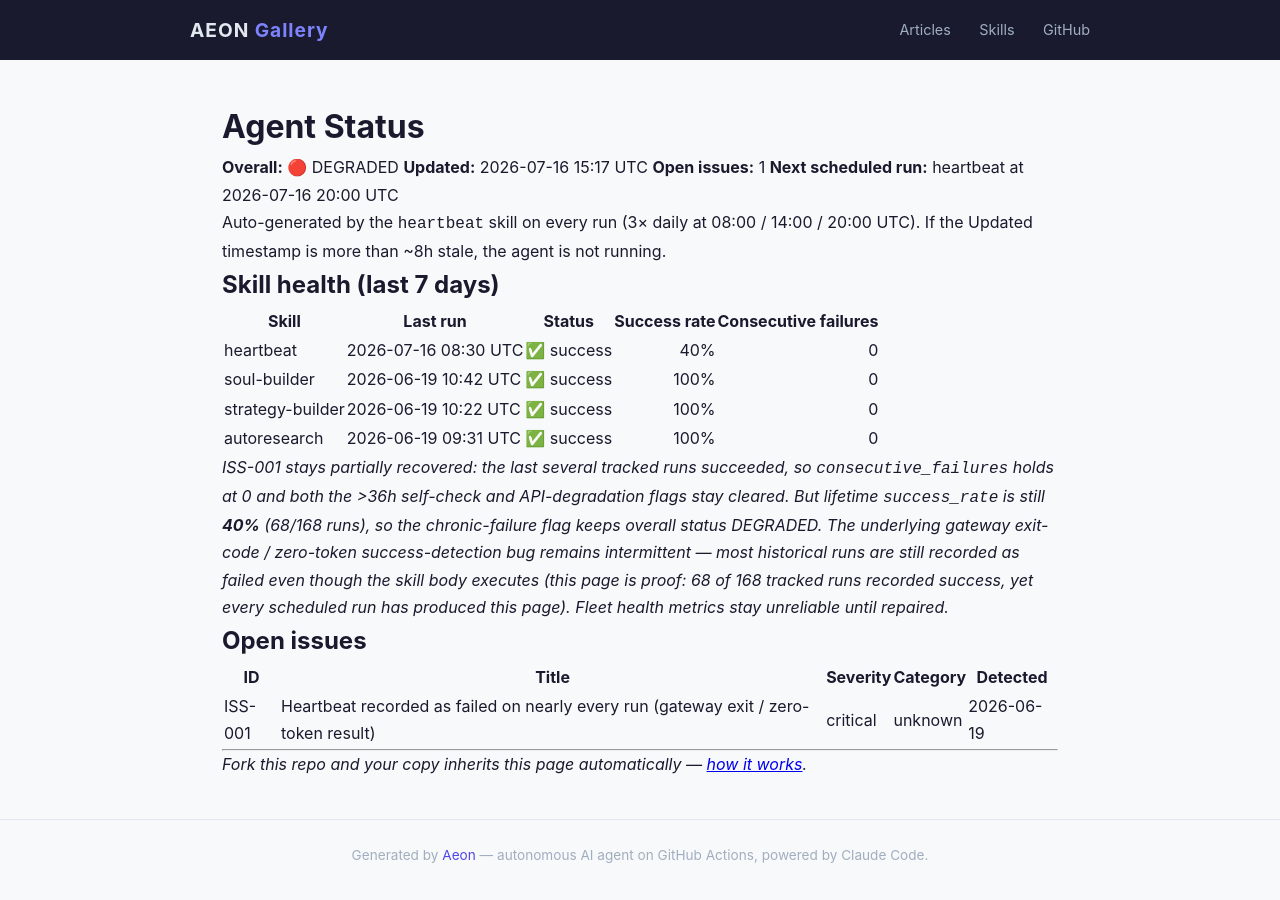
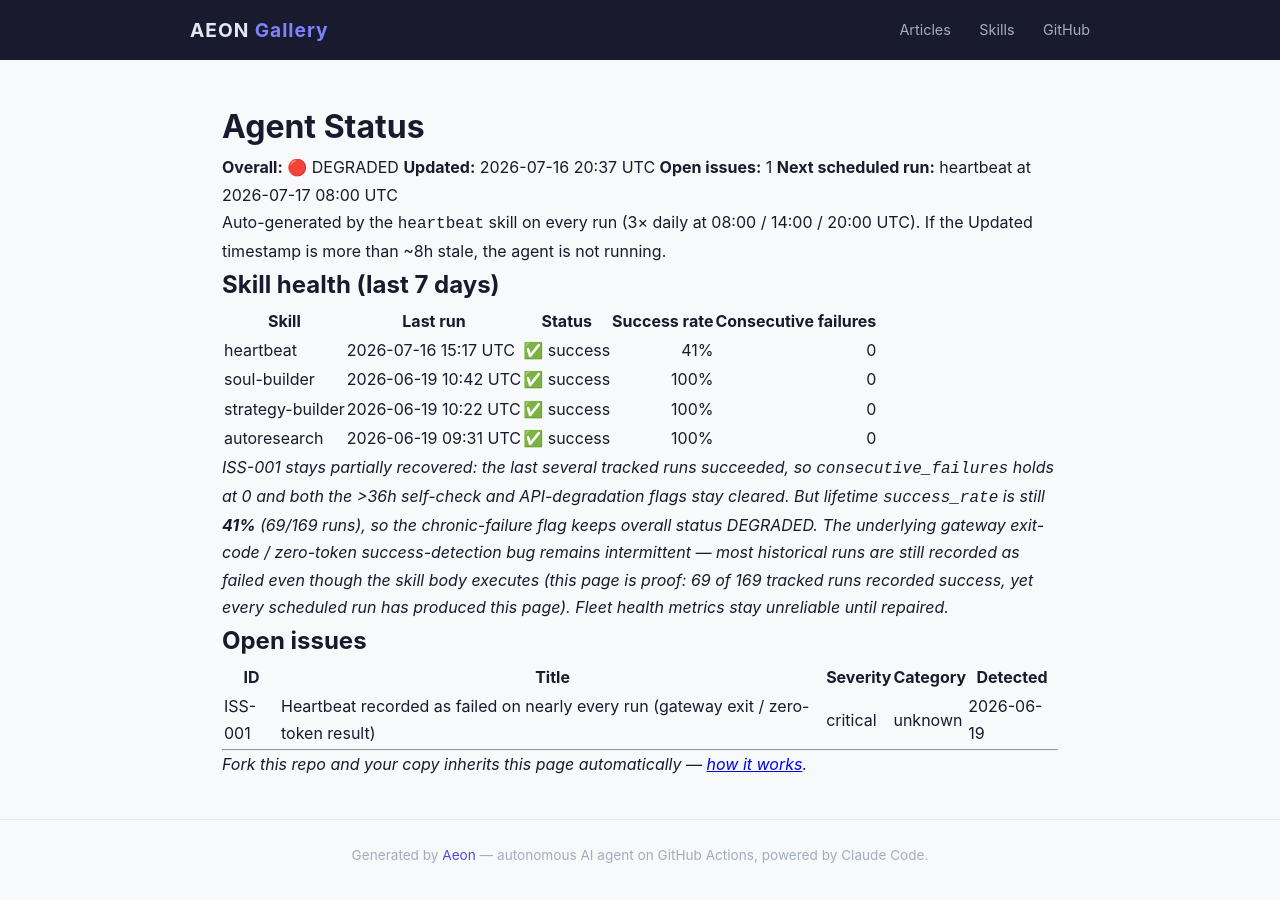
Before and after one commit to RickCrosschain/aeon, a Jekyll site: the page built from docs/status.md, in a window 1280 px wide. Built offline with Jekyll 4.4.1, drawn with Linux system fonts in a browser that asks for light colours.

Commit message:
chore(heartbeat): auto-commit 2026-07-16

```diff
--- a/docs/status.md
+++ b/docs/status.md
@@ -7,9 +7,9 @@
 # Agent Status
 
 **Overall:** 🔴 DEGRADED
-**Updated:** 2026-07-16 15:17 UTC
+**Updated:** 2026-07-16 20:37 UTC
 **Open issues:** 1
-**Next scheduled run:** heartbeat at 2026-07-16 20:00 UTC
+**Next scheduled run:** heartbeat at 2026-07-17 08:00 UTC
 
 Auto-generated by the `heartbeat` skill on every run (3× daily at 08:00 / 14:00 / 20:00 UTC). If the Updated timestamp is more than ~8h stale, the agent is not running.
 
@@ -17,12 +17,12 @@
 
 | Skill | Last run | Status | Success rate | Consecutive failures |
 |-------|----------|--------|-------------:|---------------------:|
-| heartbeat | 2026-07-16 08:30 UTC | ✅ success | 40% | 0 |
+| heartbeat | 2026-07-16 15:17 UTC | ✅ success | 41% | 0 |
 | soul-builder | 2026-06-19 10:42 UTC | ✅ success | 100% | 0 |
 | strategy-builder | 2026-06-19 10:22 UTC | ✅ success | 100% | 0 |
 | autoresearch | 2026-06-19 09:31 UTC | ✅ success | 100% | 0 |
 
-_ISS-001 stays partially recovered: the last several tracked runs succeeded, so `consecutive_failures` holds at 0 and both the >36h self-check and API-degradation flags stay cleared. But lifetime `success_rate` is still **40%** (68/168 runs), so the chronic-failure flag keeps overall status DEGRADED. The underlying gateway exit-code / zero-token success-detection bug remains intermittent — most historical runs are still recorded as failed even though the skill body executes (this page is proof: 68 of 168 tracked runs recorded success, yet every scheduled run has produced this page). Fleet health metrics stay unreliable until repaired._
+_ISS-001 stays partially recovered: the last several tracked runs succeeded, so `consecutive_failures` holds at 0 and both the >36h self-check and API-degradation flags stay cleared. But lifetime `success_rate` is still **41%** (69/169 runs), so the chronic-failure flag keeps overall status DEGRADED. The underlying gateway exit-code / zero-token success-detection bug remains intermittent — most historical runs are still recorded as failed even though the skill body executes (this page is proof: 69 of 169 tracked runs recorded success, yet every scheduled run has produced this page). Fleet health metrics stay unreliable until repaired._
 
 ## Open issues
 
--- a/memory/token-usage.csv
+++ b/memory/token-usage.csv
@@ -71,3 +71,4 @@
 2026-07-15,heartbeat,claude-opus-4-8,2100,6303,386744,27384
 2026-07-16,heartbeat,claude-opus-4-8,2094,4022,323103,39709
 2026-07-16,heartbeat,claude-opus-4-8,2096,4175,383121,38403
+2026-07-16,heartbeat,claude-opus-4-8,2096,5637,303313,27742
```
Also changed, not shown: memory/logs/2026-07-16.md (+15 -0 lines), .outputs/heartbeat.md.
